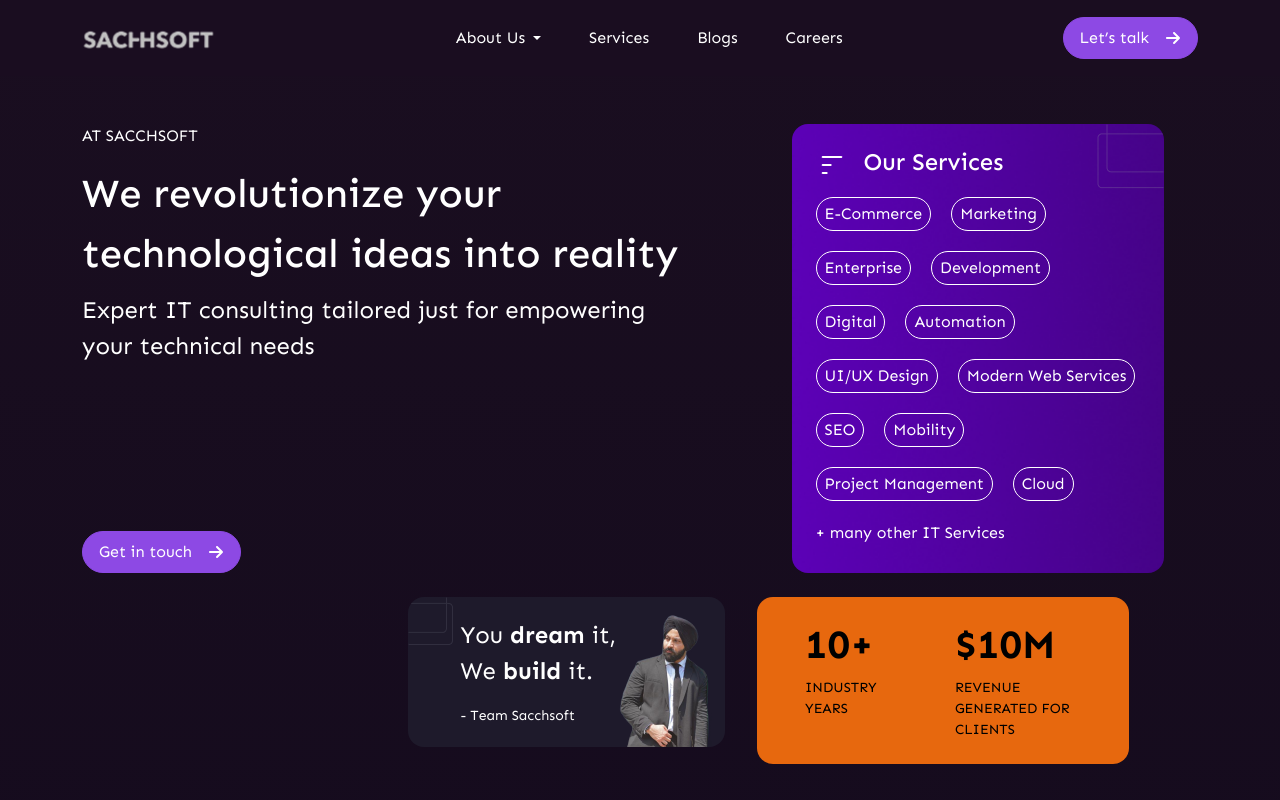
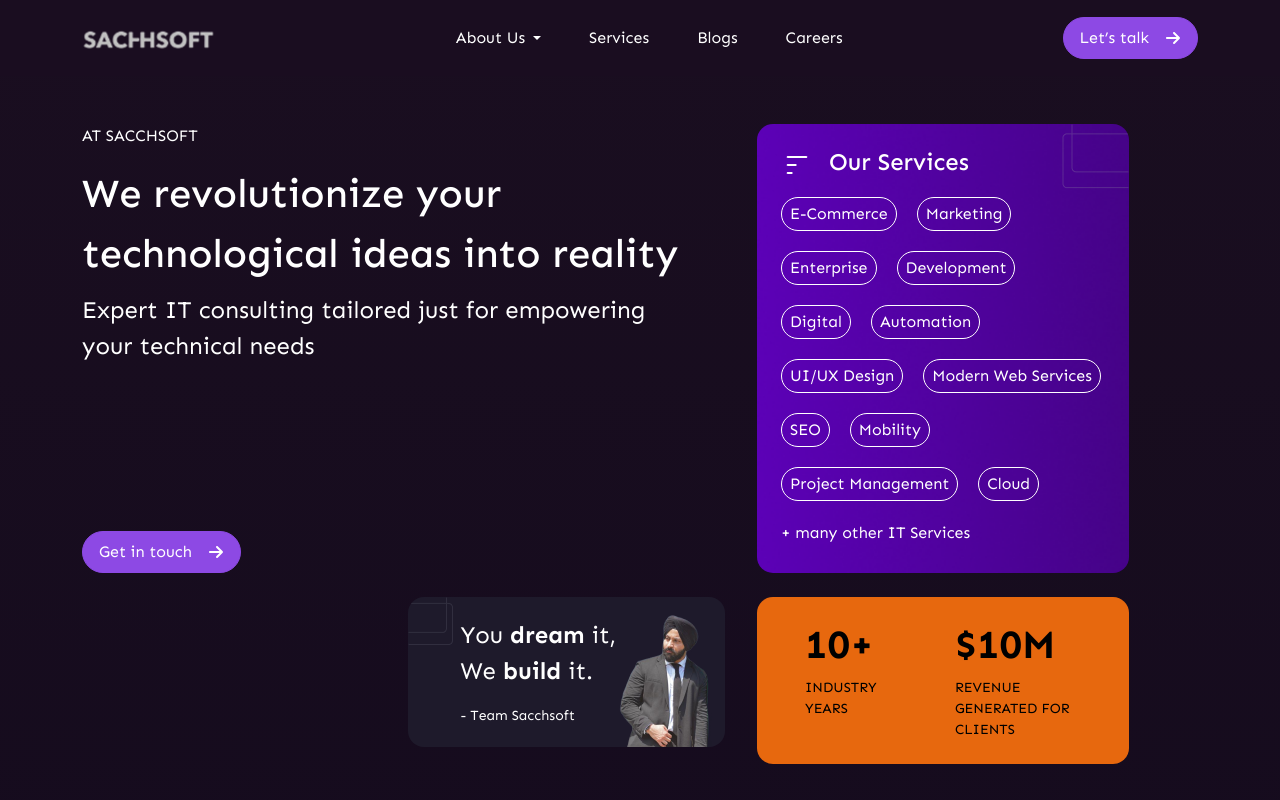
Before and after one commit to prem1601/aadhcode-assignment, a React (Vite) app: page / in a window 1280 px wide. Shown: the top 800 px of the page. Built offline with nearby package versions, Linux system fonts and the light colour scheme.

Commit message:
Update HeroSection.jsx

```diff
--- a/src/components/HeroSection.jsx
+++ b/src/components/HeroSection.jsx
@@ -46,7 +46,7 @@ const HeroSection = () => {
         </div>
 
         {/* Service Banner  */}
-        <div className="col-md-4 col-12 mx-auto bg-hero-service-banner mobile-class p-4 position-relative">
+        <div className="col-md-4 col-12 mx-auto m-md-0 bg-hero-service-banner mobile-class p-4 position-relative">
           <div className="d-flex align-items-center mb-3">
             <img src={HeroHamburgerImg} alt="" className="me-3" />
             <h4 className="mb-1">Our Services</h4>
```
